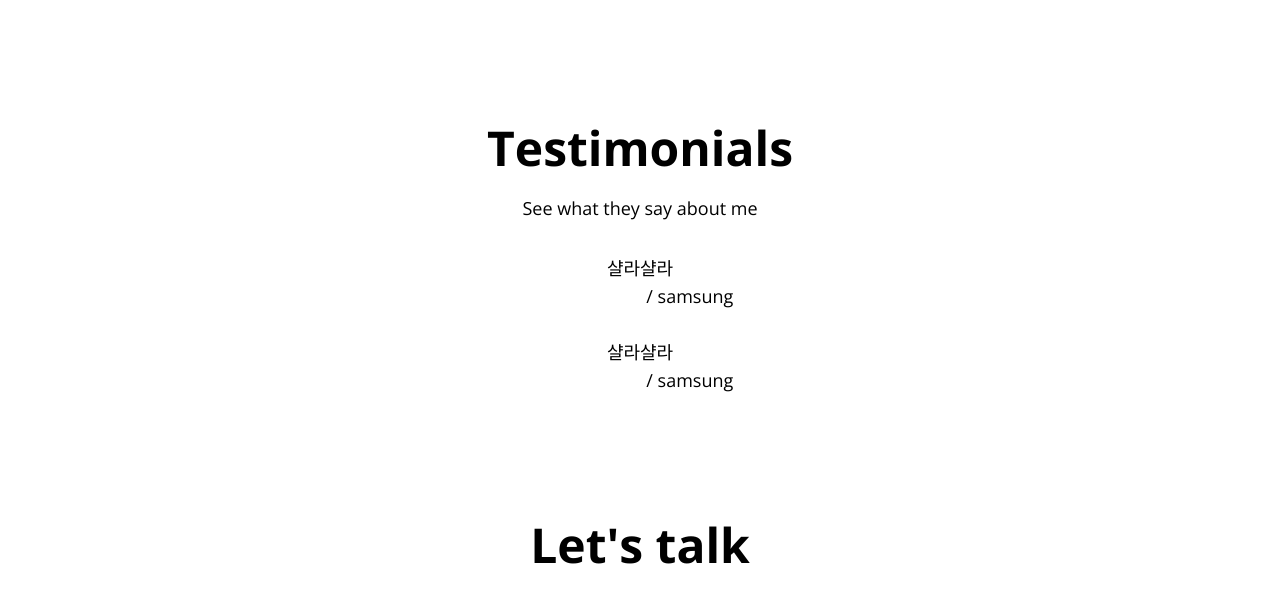
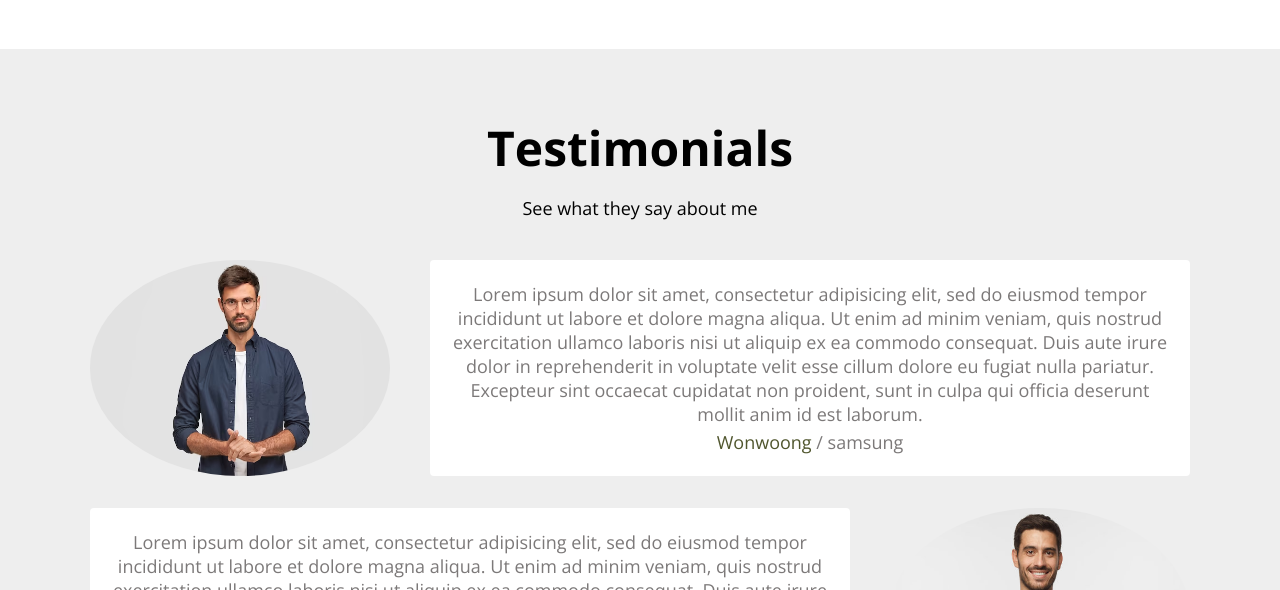
Before and after one commit to 6uoomuom/portfolio, a plain HTML site: page index.html in a window 1280 px wide. Shown: the part 2697-3287 px from the top of the page. Drawn offline with nearby package versions, Linux system fonts and the light colour scheme.

Commit message:
CSS: Testimonials

```diff
--- a/index.html
+++ b/index.html
@@ -206,23 +206,25 @@
    <section id="testimonials" class='section'>
       <h1>Testimonials</h1>
       <h3>See what they say about me</h3>
-      <div class="testimonial">
-         <img src="" alt="" class="testimonial_avatar">
+      <div class="testimonials">
+         <div class="testimonial">
+         <img src="./assets/imgs/testimonial/man1.avif" alt="" class="testimonial_avatar">
          <div class="tetimonial__speech-bubble">
-            <p>샬라샬라</p>
+            <p>Lorem ipsum dolor sit amet, consectetur adipisicing elit, sed do eiusmod tempor incididunt ut labore et dolore magna aliqua. Ut enim ad minim veniam, quis nostrud exercitation ullamco laboris nisi ut aliquip ex ea commodo consequat. Duis aute irure dolor in reprehenderit in voluptate velit esse cillum dolore eu fugiat nulla pariatur. Excepteur sint occaecat cupidatat non proident, sunt in culpa qui officia deserunt mollit anim id est laborum.</p>
             <p class="name">
                <a href="">Wonwoong</a> / samsung
             </p>
          </div>
       </div>
       <div class="testimonial">
-         <img src="" alt="" class="testimonial_avatar">
          <div class="tetimonial__speech-bubble">
-            <p>샬라샬라</p>
+            <p>Lorem ipsum dolor sit amet, consectetur adipisicing elit, sed do eiusmod tempor incididunt ut labore et dolore magna aliqua. Ut enim ad minim veniam, quis nostrud exercitation ullamco laboris nisi ut aliquip ex ea commodo consequat. Duis aute irure dolor in reprehenderit in voluptate velit esse cillum dolore eu fugiat nulla pariatur. Excepteur sint occaecat cupidatat non proident, sunt in culpa qui officia deserunt mollit anim id est laborum.</p>
             <p class="name">
                <a href="">Wonwoong</a> / samsung
             </p>
          </div>
+         <img src="./assets/imgs/testimonial/man2.jpeg" alt="" class="testimonial_avatar">
+      </div>
       </div>
    </section>
    <!-- contact -->
--- a/style.css
+++ b/style.css
@@ -361,5 +361,46 @@ p {
    margin-left: -12px;
    margin-top: 8px;
    background-color: var(--color-dark-white);
+}
 
+/* testimonials */
+#testimonials {
+   background-color: var(--color-light-white);
 }
+
+.testimonials {
+   margin: 40px;
+}
+
+.testimonial {
+   display: flex;
+   margin: 32px 0;
+}
+
+.testimonial_avatar {
+   width: 300px;
+   border-radius: 50%;
+}
+
+.testimonial_avatar:nth-child(odd) {
+   margin-right: 40px;
+}
+
+.testimonial_avatar:nth-child(even) {
+   margin-left: 40px;
+}
+
+
+.tetimonial__speech-bubble {
+   padding: 18px;
+   background-color: var(--color-white);
+   border-radius: var(--size-border-radius);
+}
+
+.tetimonial__speech-bubble p {
+   color: var(--color-light-grey);
+}
+
+.tetimonial__speech-bubble a {
+   color: var(--color-dark-olive);
+}
```
Also changed, not shown: assets/imgs/testimonial/man1.avif (added), assets/imgs/testimonial/man2.jpeg (added).
